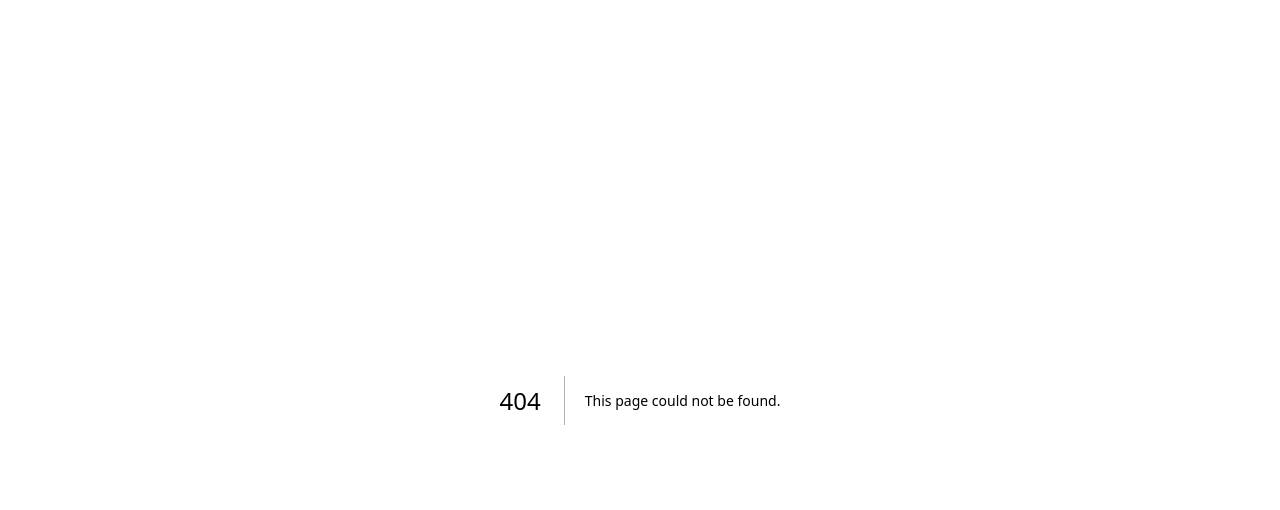
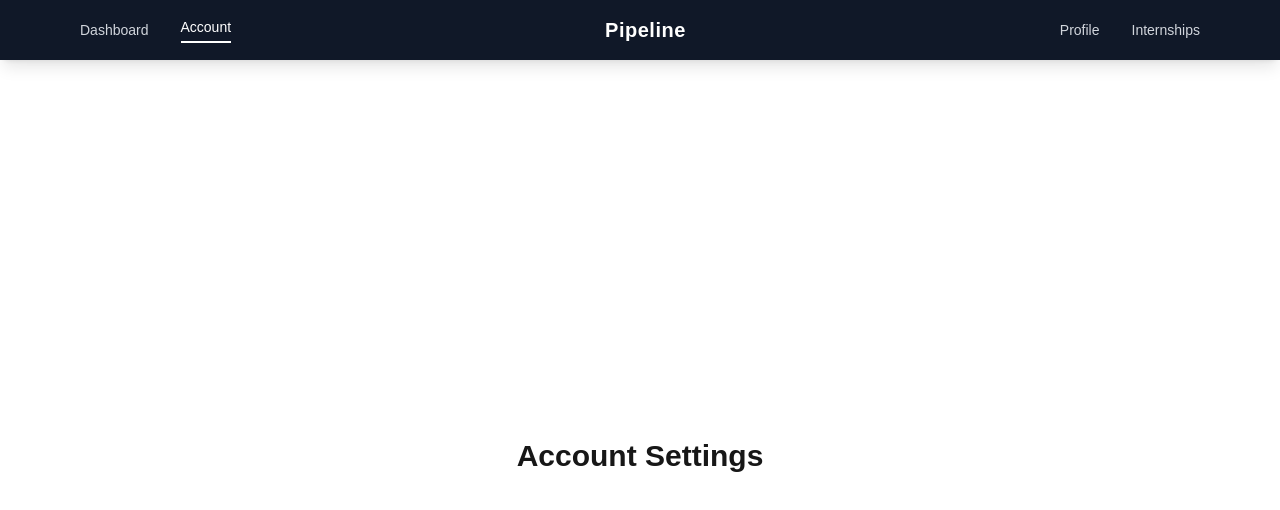
Before and after one commit to zsmithc2c/internship-marketplace, a Next.js app in the folder frontend/: page /account in a window 1280 px wide. Before the commit this address had no page. Shown: the top 510 px of the page. Built offline with nearby package versions, Linux system fonts and the light colour scheme.

Commit message:
feat(ui): navigation bar and placeholder pages

```diff
--- /dev/null
+++ b/frontend/app/account/page.tsx
@@ -0,0 +1,9 @@
+"use client";
+
+export default function Account() {
+  return (
+    <main className="flex min-h-screen flex-col items-center justify-center">
+      <h1 className="mb-2 text-3xl font-semibold">Account Settings</h1>
+    </main>
+  );
+}
--- /dev/null
+++ b/frontend/app/components/NavBar.tsx
@@ -0,0 +1,67 @@
+"use client";
+
+import Link from "next/link";
+import { usePathname } from "next/navigation";
+
+const navLinks = [
+  { href: "/dashboard",   label: "Dashboard" },
+  { href: "/account",     label: "Account"   },
+  { href: "/profile",     label: "Profile"   },
+  { href: "/internships", label: "Internships" },
+];
+
+export default function NavBar() {
+  const pathname = usePathname();
+
+  return (
+    <header className="sticky top-0 z-20 bg-gray-900 shadow-lg">
+      <div className="mx-auto flex max-w-6xl items-center justify-between px-4 py-4">
+        {/* --- left links --- */}
+        <nav className="flex items-center gap-8">
+          {navLinks.slice(0, 2).map(({ href, label }) => (
+            <NavItem key={href} href={href} label={label} active={pathname === href} />
+          ))}
+        </nav>
+
+        {/* --- brand --- */}
+        <Link
+          href="/dashboard"
+          className="select-none text-xl font-semibold tracking-wide text-white"
+        >
+          Pipeline
+        </Link>
+
+        {/* --- right links --- */}
+        <nav className="flex items-center gap-8">
+          {navLinks.slice(2).map(({ href, label }) => (
+            <NavItem key={href} href={href} label={label} active={pathname === href} />
+          ))}
+        </nav>
+      </div>
+    </header>
+  );
+}
+
+/* --------- helper ---------- */
+function NavItem({
+  href,
+  label,
+  active,
+}: {
+  href: string;
+  label: string;
+  active: boolean;
+}) {
+  return (
+    <Link
+      href={href}
+      className={`text-sm font-medium transition-colors ${
+        active
+          ? "text-white border-b-2 border-white pb-1"
+          : "text-gray-300 hover:text-white"
+      }`}
+    >
+      {label}
+    </Link>
+  );
+}
--- /dev/null
+++ b/frontend/app/internships/page.tsx
@@ -0,0 +1,9 @@
+"use client";
+
+export default function Internships() {
+  return (
+    <main className="flex min-h-screen flex-col items-center justify-center">
+      <h1 className="mb-2 text-3xl font-semibold">Browse Internships</h1>
+    </main>
+  );
+}
--- a/frontend/app/layout.tsx
+++ b/frontend/app/layout.tsx
@@ -2,6 +2,7 @@
 import { Geist, Geist_Mono } from "next/font/google";
 import "./globals.css";
 import Providers from "./providers";
+import NavBar from "./components/NavBar";
 
 const geistSans = Geist({
   variable: "--font-geist-sans",
@@ -14,8 +15,8 @@
 });
 
 export const metadata: Metadata = {
-  title: "Create Next App",
-  description: "Generated by create next app",
+  title: "Internship Marketplace",
+  description: "AI-powered internship marketplace",
 };
 
 export default function RootLayout({
@@ -28,7 +29,10 @@
       <body
         className={`${geistSans.variable} ${geistMono.variable} antialiased`}
       >
-        <Providers>{children}</Providers>
+        <Providers>
+          <NavBar />
+          {children}
+        </Providers>
       </body>
     </html>
   );
--- /dev/null
+++ b/frontend/app/profile/page.tsx
@@ -0,0 +1,9 @@
+"use client";
+
+export default function Profile() {
+  return (
+    <main className="flex min-h-screen flex-col items-center justify-center">
+      <h1 className="mb-2 text-3xl font-semibold">Your Profile</h1>
+    </main>
+  );
+}
```
Also changed, not shown: 1 other file (tests, documents, lock files or other folders).
